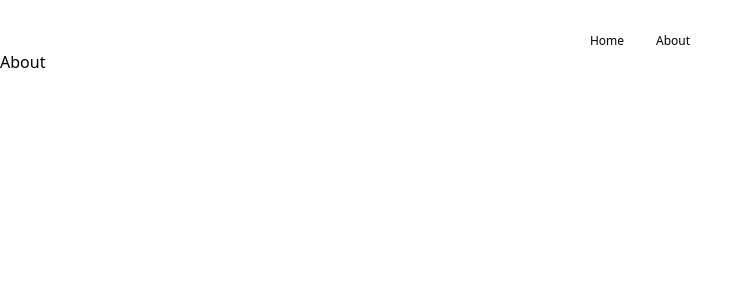
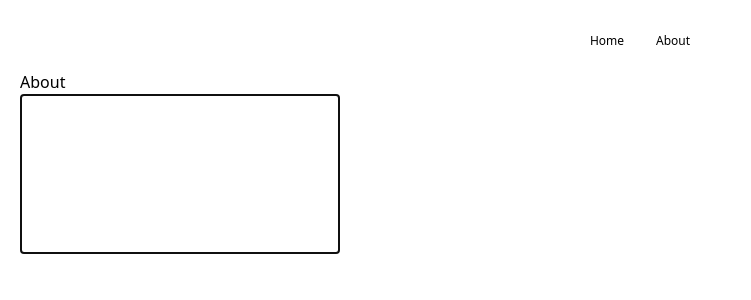
Before and after one commit to rezaulkarimrk/VueJs-3, a Vue app: page /about in a window 1280 px wide. Shown: the top 300 px of the page, without its empty margins (0-751 px from the left). Built offline with nearby package versions, Linux system fonts and the light colour scheme.

Commit message:
huge change

```diff
--- /dev/null
+++ b/src/directives/vAutofocus.js
@@ -0,0 +1,5 @@
+export const vAutofocus ={
+    mounted: (el) => {
+        el.focus();
+    }
+}
--- a/src/router/index.js
+++ b/src/router/index.js
@@ -12,10 +12,8 @@ const router = createRouter({
     {
       path: '/about',
       name: 'about',
-      // route level code-splitting
-      // this generates a separate chunk (About.[hash].js) for this route
-      // which is lazy-loaded when the route is visited.
-      component: () => import('../views/AboutView.vue')
+
+      component: () => import('../views/PostsView.vue')
     }
   ]
 })
--- a/src/views/AboutView.vue
+++ /dev/null
@@ -1,5 +0,0 @@
-<template>
-  <div >
-    <h1>About</h1>
-  </div>
-</template>
--- a/src/views/HomeView.vue
+++ b/src/views/HomeView.vue
@@ -15,20 +15,33 @@
 
   <div class="grid justify-center mt-2">
     <h4 class="text-center text-2xl">Edit counter title:</h4>
-    <input v-model="counterData.title" type="text"class="border-2 border-gray-600 rounded-sm">
+    <input v-autofocus v-model="counterData.title" type="text"class="border-2 border-gray-600 rounded-sm">
   </div>
 </template>
 
 
 //composition api
 <script setup>
-import {ref, reactive, computed, watch, onMounted, onBeforeUnmount, onBeforeMount, onUnmounted} from 'vue';
+/*
+  imports
+*/
+  import {ref, reactive, computed, watch, onMounted, onBeforeUnmount, onBeforeMount, onUnmounted, onBeforeUpdate, onUpdated} from 'vue';
+  import {vAutofocus} from '@/directives/vAutofocus';
+/*
+  app title
+*/
+  const counterApp = 'Amazing counter app'
 
-const counterApp = 'Amazing counter app'
+  onMounted(() => {
+    console.log("Do stuff related to app title")
+  })
 
 // const counter = ref(0),
 //   counterTitle = ref('My Counter:')
 
+/*
+  counter
+*/
 const counterData = reactive({
   count: 0,
   title: 'My Counter'
@@ -61,6 +74,20 @@ const decreaseCounter = (amount) => {
   }
 }
 
+onMounted(() => {
+    console.log("Do stuff related to app title")
+})
+
+/*
+  directives
+
+  const vAutofocus = {
+    mounted: (el) => {
+      el.focus()
+    }
+  }
+*/
+/*
 onBeforeMount(() => {
   console.log('onBeforeMount')
 })
@@ -73,6 +100,13 @@ onBeforeUnmount(() => {
 onUnmounted(() => {
   console.log('onUnmounted');
 })
+onBeforeUpdate(() => {
+  console.log('beforeUpdate')
+})
+onUpdated(() => {
+  console.log('Updated')
+})
+*/
 // const increaseCounter = () => {
 //   counterData.value++;
 // }
@@ -107,6 +141,13 @@ export default {
   },
   unmounted(){
     console.log('unmounted')
+  },
+  directives: {
+    autofocus: {
+      mounted(el){
+        el.focus()
+      }
+    }
   }
 }
 </script>
--- /dev/null
+++ b/src/views/PostsView.vue
@@ -0,0 +1,15 @@
+<template>
+  <div class="ms-5 mt-5">
+    <h1>About</h1>
+    <textarea v-autofocus class="resize-none border-2 border-gray-600 h-40 w-80" ></textarea>
+  </div>
+</template>
+
+
+<script setup>
+/*
+  imports
+*/
+// import {vAutofocus} from "@/directives/vAutofocus"
+import {vAutofocus} from '@/directives/vAutofocus';
+</script>
```
